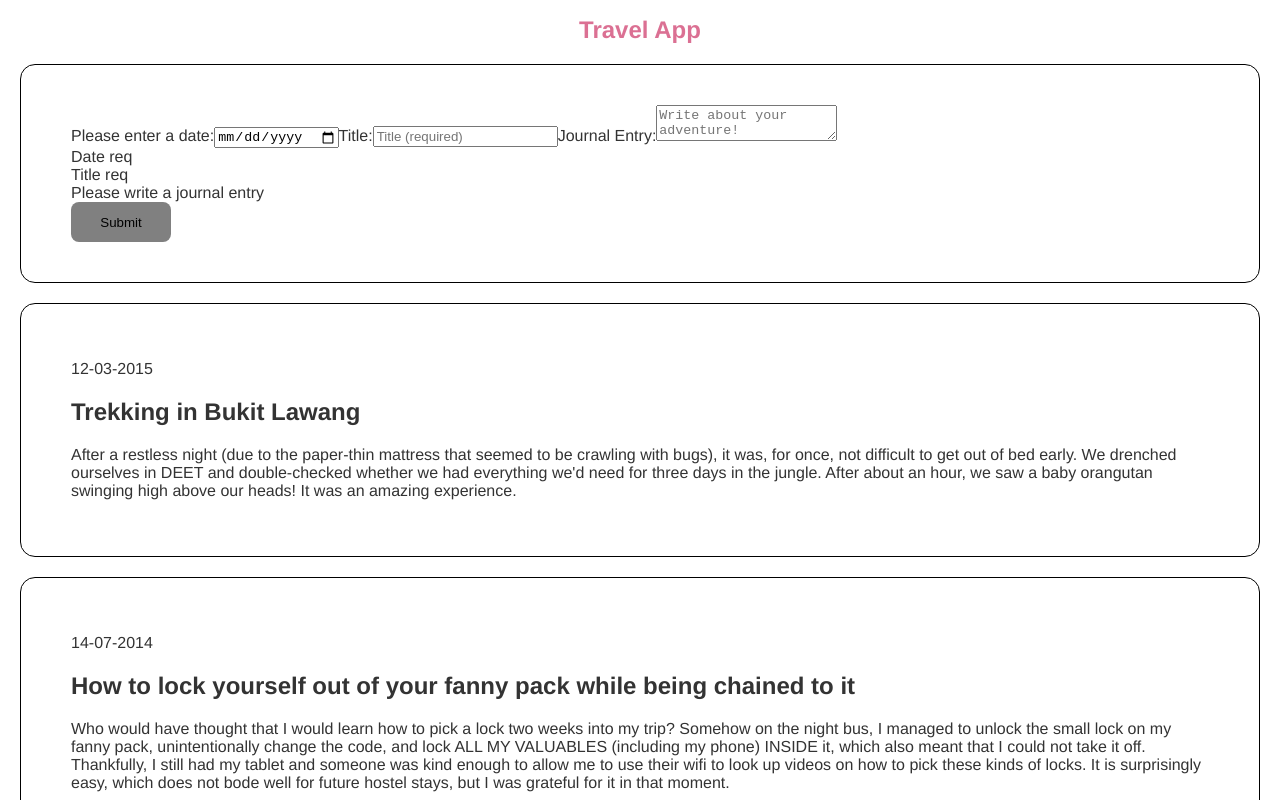
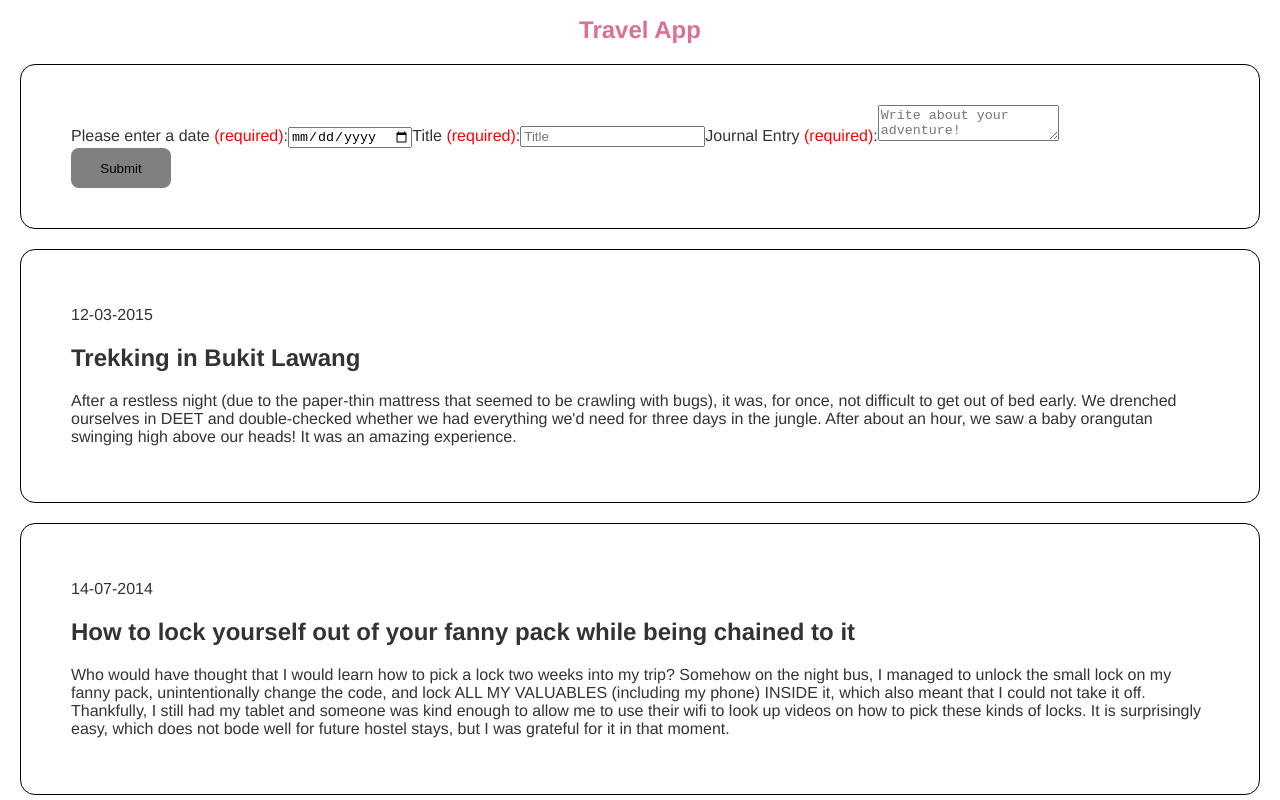
Before and after one commit to MaggieSchuetz/capstone-project, a React (Create React App) app: page / in a window 1280 px wide. Shown: the top 800 px of the page. Built offline with nearby package versions, Linux system fonts and the light colour scheme.

Commit message:
Add 'required' span that displays when fields are empty

```diff
--- a/src/components/Form.js
+++ b/src/components/Form.js
@@ -1,5 +1,6 @@
 import React, { useEffect } from 'react';
 import { useState } from 'react';
+import styled from 'styled-components';
 import Card from './shared/Card';
 import Button from './shared/Button';
 
@@ -8,11 +9,9 @@ function Form({ handleAdd }) {
   const [title, setTitle] = useState('');
   const [text, setText] = useState('');
   const [buttonDisabled, setButtonDisabled] = useState(true);
-  const [messageDate, setMessageDate] = useState('Date req');
-  const [messageTitle, setMessageTitle] = useState('Title req');
-  const [messageText, setMessageText] = useState(
-    'Please write a journal entry'
-  );
+  const [messageDate, setMessageDate] = useState('(required)');
+  const [messageTitle, setMessageTitle] = useState('(required)');
+  const [messageText, setMessageText] = useState('(required)');
 
   const handleDateChange = e => {
     setDate(e.target.value);
@@ -61,7 +60,8 @@ function Form({ handleAdd }) {
     <Card>
       <form id="form" onSubmit={handleSubmit}>
         <label>
-          Please enter a date:
+          Please enter a date{' '}
+          {messageDate && <Span className="message">{messageDate}</Span>}:
           <input
             type="date"
             className="postDate"
@@ -71,18 +71,18 @@ function Form({ handleAdd }) {
           />
         </label>
         <label>
-          Title:
+          Title <Span className="message">{messageTitle}</Span>:
           <input
             type="text"
             className="postTitle"
-            placeholder="Title (required)"
+            placeholder="Title"
             value={title}
             required
             onChange={handleTitleChange} //{e => setTitle(e.target.value)}
           />
         </label>
         <label>
-          Journal Entry:
+          Journal Entry <Span className="message">{messageText}</Span>:
           <textarea
             type="text"
             className="journalEntry"
@@ -91,9 +91,6 @@ function Form({ handleAdd }) {
             required
             onChange={handleTextChange}
           />
-          {messageDate && <div className="message">{messageDate}</div>}
-          {messageTitle && <div className="message">{messageTitle}</div>}
-          {messageText && <div className="message">{messageText}</div>}
         </label>
         <Button type="submit" isDisabled={buttonDisabled}>
           Submit
@@ -103,4 +100,12 @@ function Form({ handleAdd }) {
   );
 }
 
+const StyledSpan = styled.span`
+  color: red;
+`;
+
+function Span({ children }) {
+  return <StyledSpan>{children}</StyledSpan>;
+}
+
 export default Form;
```
